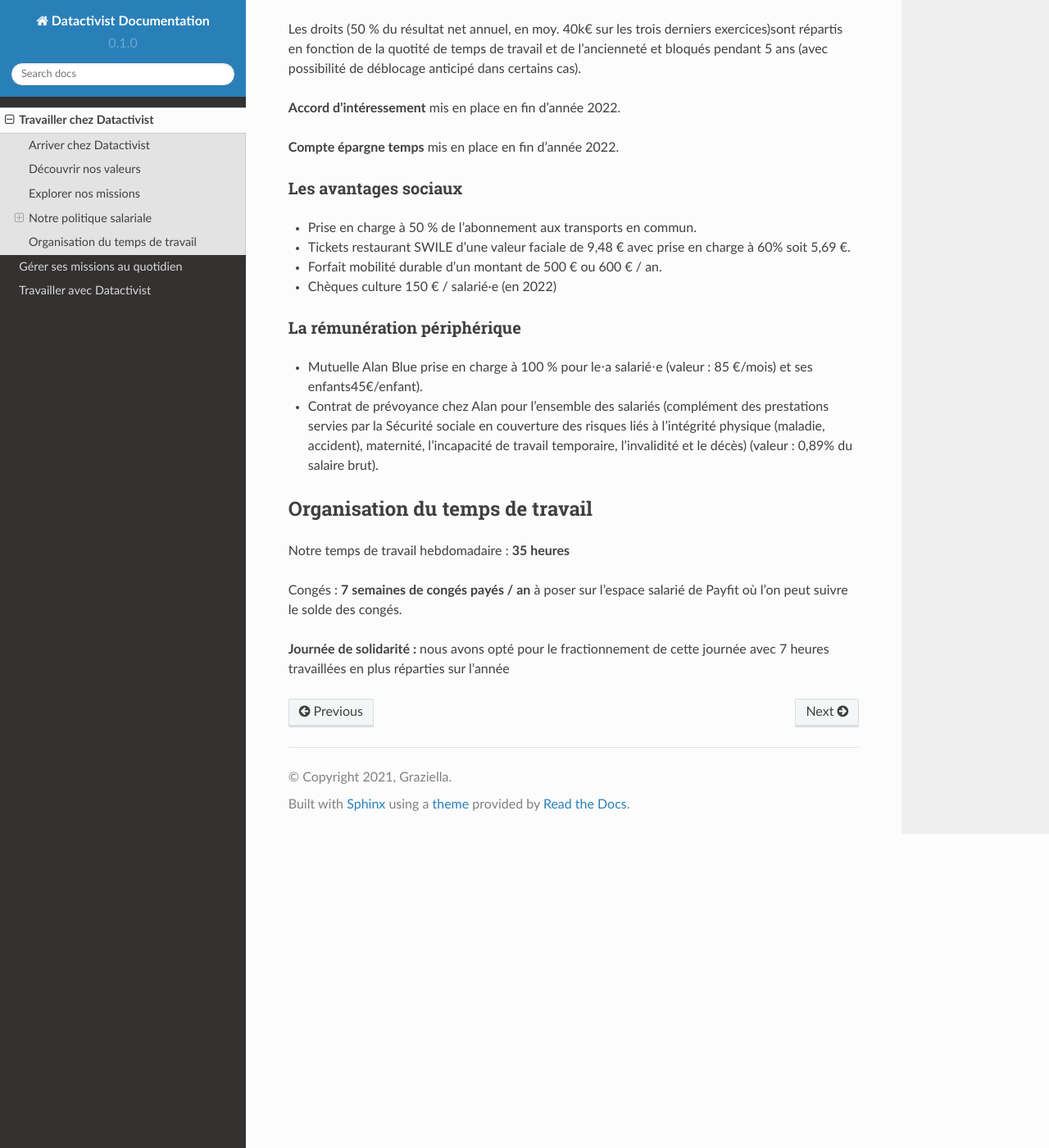
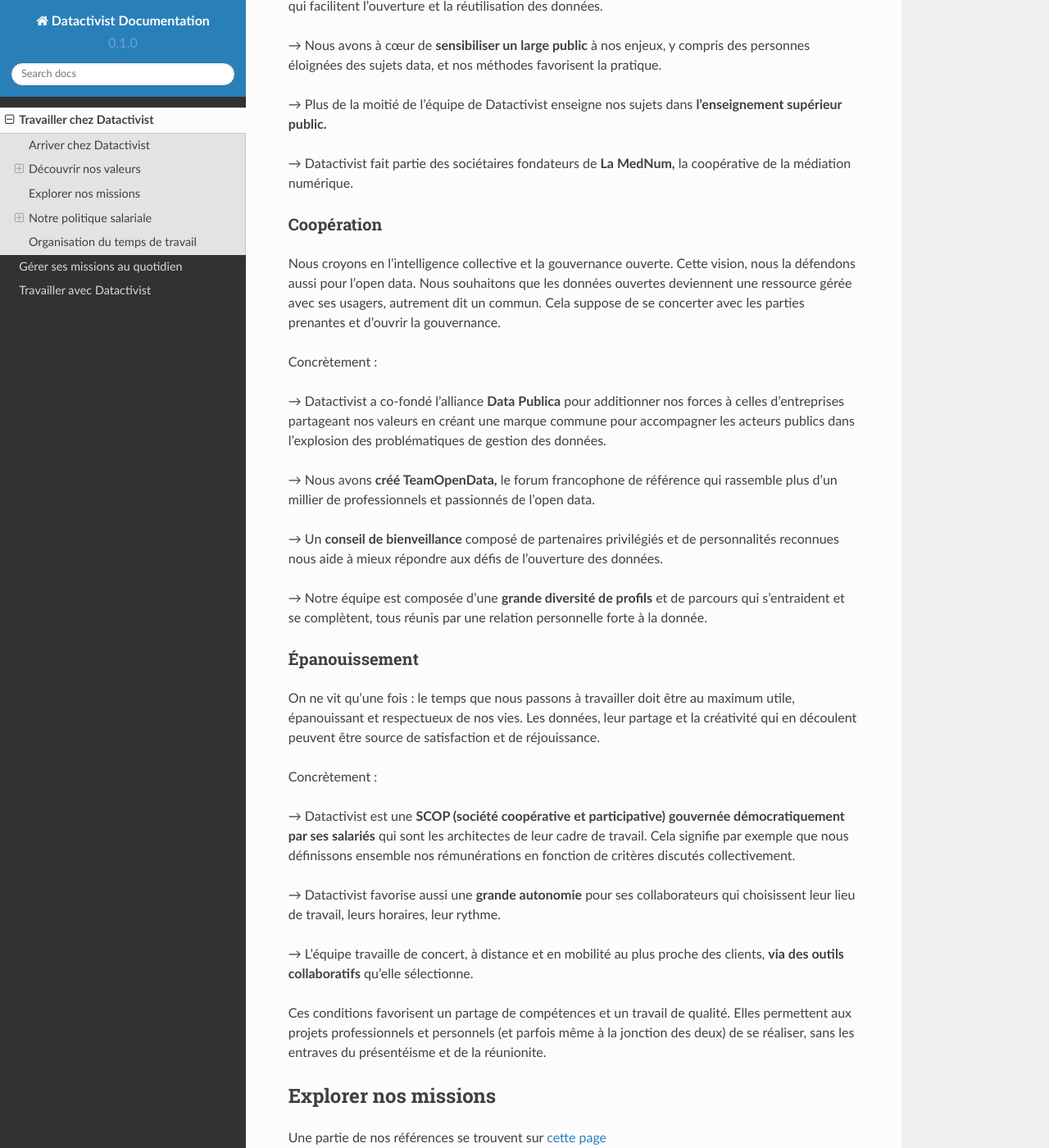
Before and after one commit to datactivist/documentation-datactivist, a Sphinx documentation site: the page built from docs/source/travailler-chez-datactivist.md, in a window 1280 px wide and 1400 px high, scrolled down 1313 px. Shown: the whole window at 82% size. Built offline with Sphinx 7.4.7 and the Read the Docs theme 2.0.0, drawn with Linux system fonts in a browser that asks for light colours; some of the changed text lies outside the part shown.

Commit message:
Update travailler-chez-datactivist.md

```diff
--- a/docs/source/travailler-chez-datactivist.md
+++ b/docs/source/travailler-chez-datactivist.md
@@ -13,6 +13,59 @@ Notre mission : réduire les asymétries d’information et permettre à chacun
 ## Découvrir nos valeurs
 
 Vous trouverez notre philosophie et notre raison d'être sur notre [site internet](https://datactivist.coop/fr/a-propos/)
+
+### Ouverture
+L’ouverture des données réduit les asymétries d’information et crée une société plus égalitaire. Aujourd’hui inscrite dans la loi en France, l’ouverture des données par principe trouve ses fondements dans la Déclaration des droits de l’homme et du citoyen de 1789 qui stipule que « la Société a le droit de demander compte à tout Agent public de son administration.» En donnant accès au fondement de l’information et du savoir, l’ouverture des données renouvelle la transparence, casse les silos informationnels et favorise la participation.
+
+Concrètement :
+
+→ Les productions de Datactivist sont **librement réutilisables** en licence Creative Commons BY-SA (voir nos Ressources).
+
+→ La coopérative s’engage à faire appliquer la loi pour une République numérique et à soutenir des projets comme Madada qui visent à **renforcer le droit d’accès aux documents administratifs.**
+
+→ Nous appliquons aussi l’ouverture à nous-même en partageant la liste de nos références et en **donnant accès à nos salariés à l’ensemble des projets.**
+
+### Emancipation
+
+Nous sommes conscients que donner accès aux données ne suffit pas. Défenseurs de la data literacy, nous inscrivant dans l’histoire de l’éducation populaire, nous soutenons que donner du sens aux données est une compétence essentielle qui ne doit plus être réservée à une frange de la population. Les données faisant tenir la réalité selon l’expression d’Alain Desrosières, nous voulons permettre à chacun de s’approprier les données sans naïveté, mais sans pessimisme.
+
+Concrètement :
+
+→ Datactivist a produit **l’Open Data Canvas**, un ensemble cohérent de composants et de principes qui facilitent l’ouverture et la réutilisation des données.
+
+→ Nous avons à cœur de **sensibiliser un large public** à nos enjeux, y compris des personnes éloignées des sujets data, et nos méthodes favorisent la pratique.
+
+→ Plus de la moitié de l’équipe de Datactivist enseigne nos sujets dans **l'enseignement supérieur public.**
+
+→ Datactivist fait partie des sociétaires fondateurs de **La MedNum,** la coopérative de la médiation numérique.
+
+### Coopération
+
+Nous croyons en l’intelligence collective et la gouvernance ouverte. Cette vision, nous la défendons aussi pour l’open data. Nous souhaitons que les données ouvertes deviennent une ressource gérée avec ses usagers, autrement dit un commun. Cela suppose de se concerter avec les parties prenantes et d’ouvrir la gouvernance.
+
+Concrètement :
+
+→ Datactivist a co-fondé l’alliance **Data Publica** pour additionner nos forces à celles d’entreprises partageant nos valeurs en créant une marque commune pour accompagner les acteurs publics dans l’explosion des problématiques de gestion des données.
+
+→ Nous avons **créé TeamOpenData,** le forum francophone de référence qui rassemble plus d’un millier de professionnels et passionnés de l’open data.
+
+→ Un **conseil de bienveillance** composé de partenaires privilégiés et de personnalités reconnues nous aide à mieux répondre aux défis de l’ouverture des données.
+
+→ Notre équipe est composée d’une **grande diversité de profils** et de parcours qui s’entraident et se complètent, tous réunis par une relation personnelle forte à la donnée.
+
+### Épanouissement
+
+On ne vit qu’une fois : le temps que nous passons à travailler doit être au maximum utile, épanouissant et respectueux de nos vies. Les données, leur partage et la créativité qui en découlent peuvent être source de satisfaction et de réjouissance.
+
+Concrètement :
+
+→ Datactivist est une **SCOP (société coopérative et participative) gouvernée démocratiquement par ses salariés** qui sont les architectes de leur cadre de travail. Cela signifie par exemple que nous définissons ensemble nos rémunérations en fonction de critères discutés collectivement.
+
+→ Datactivist favorise aussi une **grande autonomie** pour ses collaborateurs qui choisissent leur lieu de travail, leurs horaires, leur rythme.
+
+→ L’équipe travaille de concert, à distance et en mobilité au plus proche des clients, **via des outils collaboratifs** qu’elle sélectionne.
+
+Ces conditions favorisent un partage de compétences et un travail de qualité. Elles permettent aux projets professionnels et personnels (et parfois même à la jonction des deux) de se réaliser, sans les entraves du présentéisme et de la réunionite.
 
 
 ## Explorer nos missions
```
